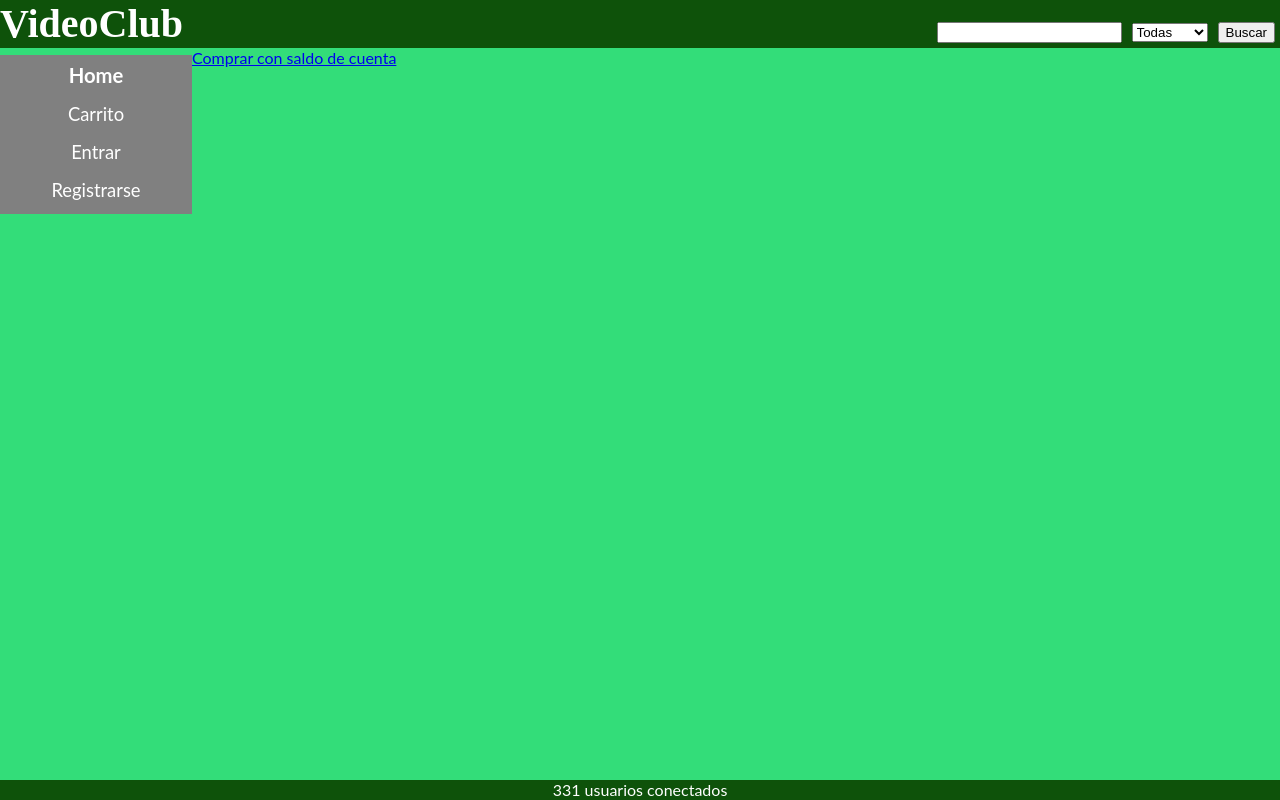
After one commit to leandroGO/SI_2021, a Flask app: template app/templates/pago.html in a window 1280 px wide. The commit adds this page. Run offline with Flask 2, Linux system fonts and the light colour scheme; the template is opened without the code that fills it, so the values that code supplies are empty.

Commit message:
Comienzo pago

```diff
--- a/app/routes.py
+++ b/app/routes.py
@@ -97,7 +97,7 @@ def register():
     # if request.method == 'POST'
     if "reg_user" in request.form:
         username = request.form["reg_user"]
-        user_path = os.path.join(app.root_path, "../usuarios/" + username)
+        user_path = os.path.join(app.root_path, "../usuarios/", username)
         if os.path.exists(user_path):
             return render_template("registro.html", form=request.form,
                                    error=f"El usuario {username} ya existe")
@@ -116,6 +116,7 @@ def register():
         user_data["tarjeta"] = request.form["reg_tarjeta"]
         user_data["direccion"] = request.form["reg_direccion"]
         user_data["saldo"] = randrange(101)
+        user_data["puntos"] = 0
 
         salt = os.urandom(16)
         user_data["salt"] = salt
@@ -158,7 +159,7 @@ def carrito():
     if "carrito" in session:
         lista = session["carrito"]
     else:
-        lista = []
+        lista = dict()
 
     path = os.path.join(app.root_path, "static/peliculas.json")
     with open(path) as json_data:
@@ -203,6 +204,30 @@ def delete(id):
 
     return redirect('/carrito')
 
+@app.route('/buy')
+def buy():
+    if "usuario" not in session:
+        return redirect("/login")
+
+    if "carrito" not in session:
+        return redirect("/")
+
+    # Usuario con sesion iniciada
+    path = os.path.join(app.root_path, "../usuarios/", username, "datos.dat")
+    with open(path, "rb") as user_data:
+        pass #TODO: Cargar precio y puntos
+
+    path = os.path.join(app.root_path, "static/peliculas.json")
+    with open(path) as json_data:
+        peliculas = json.load(json_data)["peliculas"]
+
+    count = 0
+    for pelicula in session["carrito"]:
+        count += peliculas[pelicula]["precio"] * session["carrito"][pelicula]
+
+    return render_template("pago.html", precio=count, saldo=saldo, puntos=puntos)
+
+
 @app.route('/ajax')
 def user_count():
     nusers = randrange(1000)
--- a/app/templates/carrito.html
+++ b/app/templates/carrito.html
@@ -9,6 +9,8 @@
 			</li>
 		{% endfor %}
 		</ul>
+
+		<a href='/buy'>Finalizar compra</a>
 	{% else %}
 		No hay ninguna pelicula en el carrito
 	{% endif %}
--- /dev/null
+++ b/app/templates/pago.html
@@ -0,0 +1,13 @@
+{% extends "base.html" %}
+
+{% block content %}
+    {% if saldo >= precio %}
+    {% endif %}
+        <a href='/saldo'>Comprar con saldo de cuenta</a>
+    {% if puntos >= precio*100 %}
+        <a href='/puntos'>Comprar con puntos</a>
+    {% endif %}
+    {% if precio > saldo and precio*100 > puntos %}
+        No dispone de saldo ni puntos con los que realizar el pago
+    {% endif %}
+{% endblock %}
```
Also changed, not shown: app/templates/historial.html (added).
